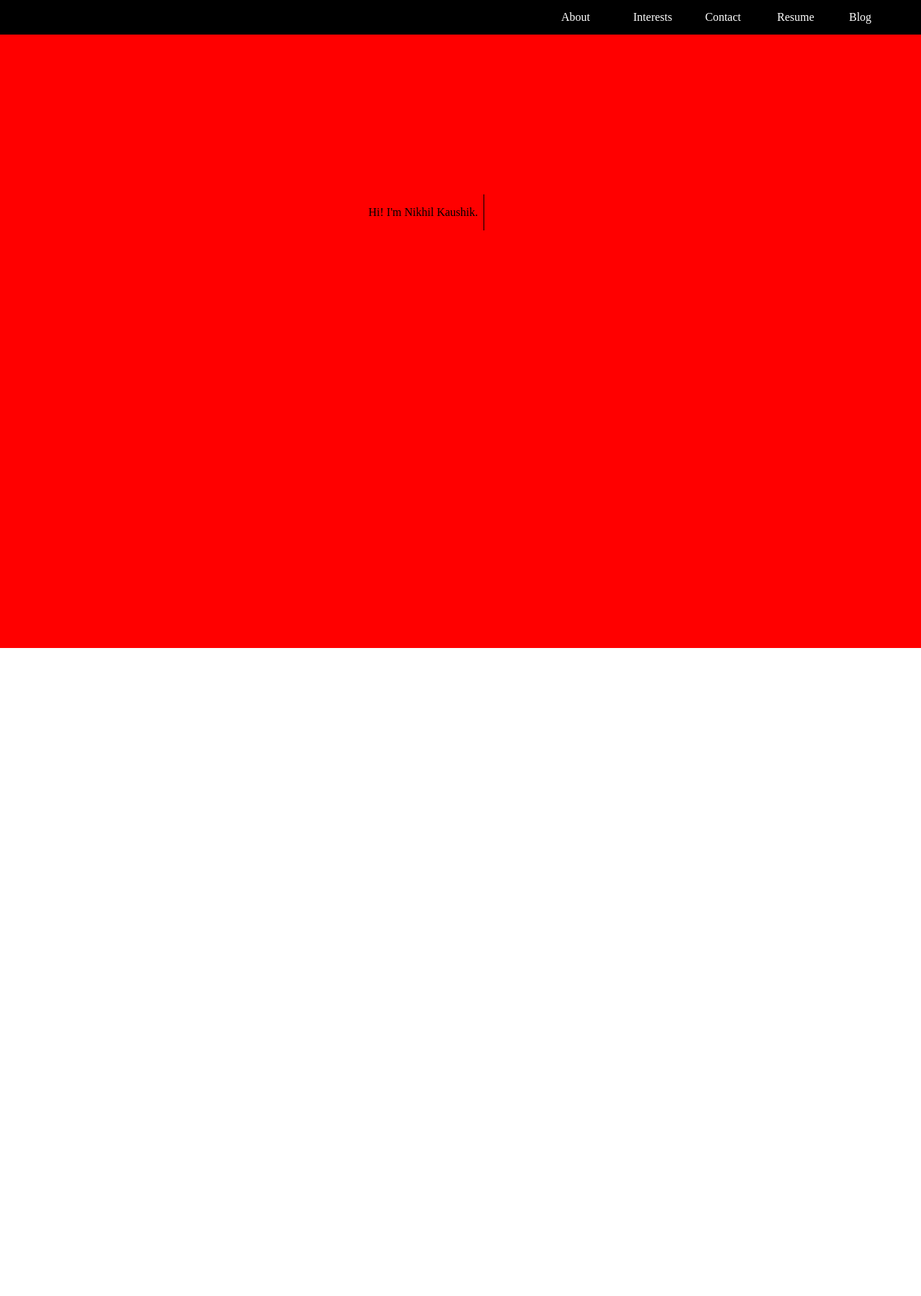
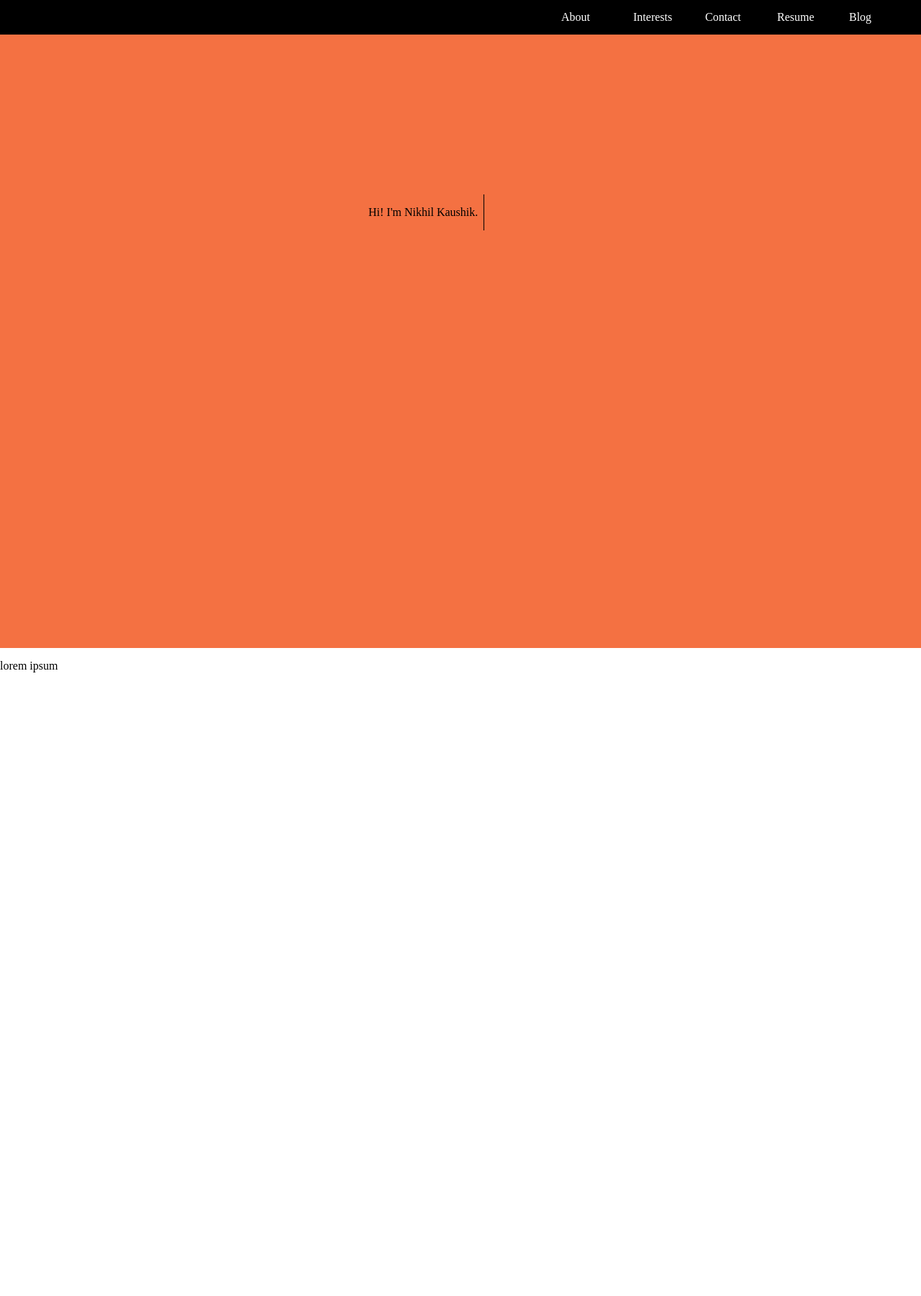
Before and after one commit to c0dzilla/c0dzilla.github.io, a Jekyll site: the page index.html, which Jekyll copies as it is, in a window 1280 px wide. Shown: the whole page at 72% size. Built offline with Jekyll 4.4.1, drawn with Linux system fonts in a browser that asks for light colours; before the commit the page ends 900 px from its top, so only the background shows below that.

Commit message:
added interests panel

```diff
--- a/_sass/minima.scss
+++ b/_sass/minima.scss
@@ -83,12 +83,12 @@ body {
 	line-height: $header-height;
 }
 
-.panel {
+.panel_introduction {
 	position: absolute;
 	top: 0;
 	height: 100vh;
 	width: 100%;
-	background-color: red;
+	background-color: #f47142;
 	z-index: -1;
 }
 
@@ -102,3 +102,10 @@ body {
 	animation: type 4s steps(60, end);
 	border-right: 0.1px solid black;
 }
+
+.panel_interests {
+	position: absolute;
+	top: 100vh;
+	height: 100vh;
+	width: 100%;
+}
--- a/index.html
+++ b/index.html
@@ -27,11 +27,19 @@
 	</div>
 </div>
 
-<div class = "panel">
+<div class = "panel_introduction">
 	<div class = "introduction">
 		<p>
 			Hi! I'm Nikhil Kaushik.
 		</p>
 	</div>
+</div>
+
+<div class = "panel_interests">
+	<p>
+		lorem ipsum
+	</p>
+</div>
+
 </body>
 </html>
```
